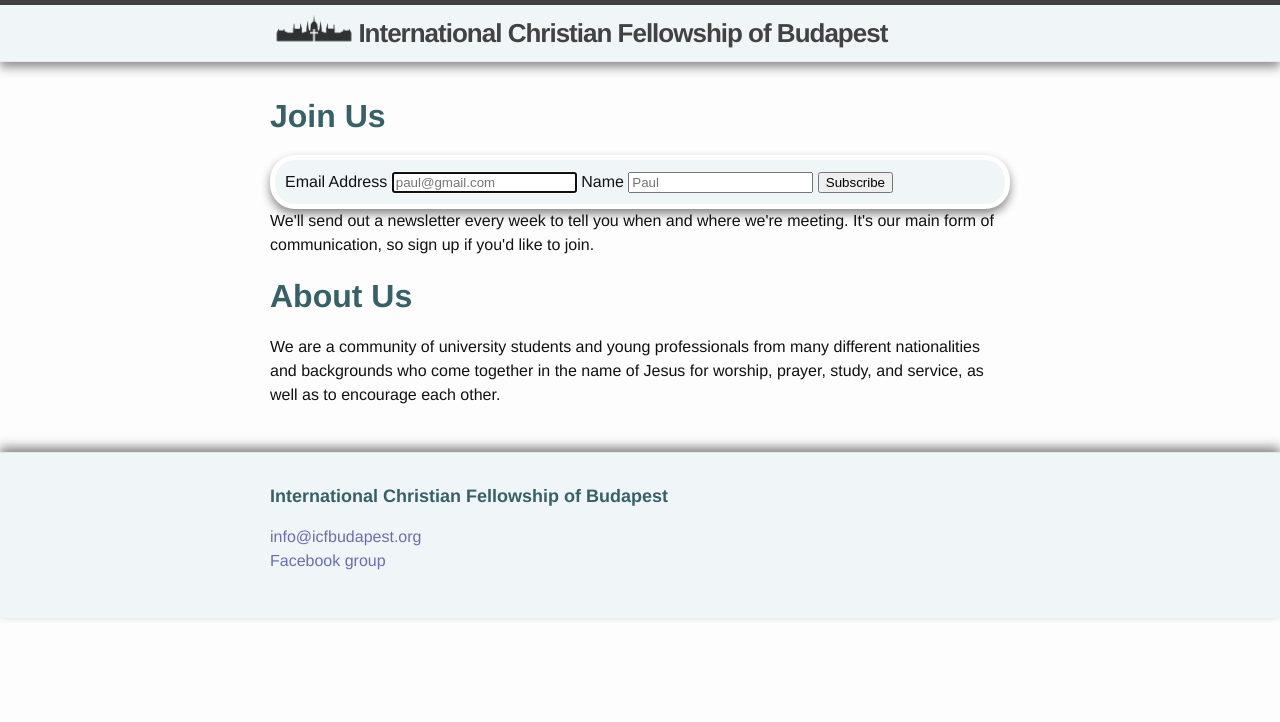
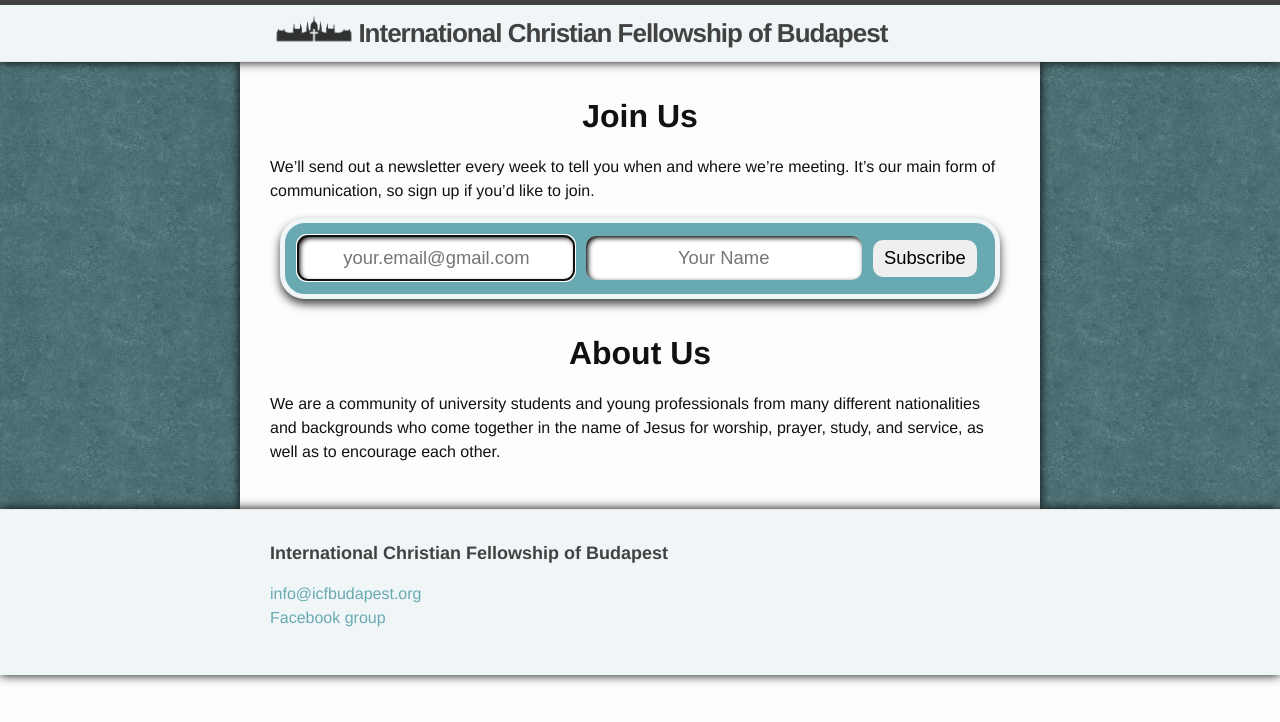
Before and after one commit to sionleroux/icfbudapest.org, a Jekyll site: the page built from icfb/index.md, in a window 1280 px wide. Shown: the top 722 px of the page. Built offline with Jekyll 4.4.1, drawn with Linux system fonts in a browser that asks for light colours.

Commit message:
Turn index file into markdown and improve styles

```diff
--- a/icfb/_includes/signup-form.html
+++ b/icfb/_includes/signup-form.html
@@ -1,9 +1,10 @@
 <form class="signup" action="//icfbudapest.us7.list-manage.com/subscribe/post?u=37ba0672f9dd1681b1fadde2c&id=dc66af2683" method="post" id="mc-embedded-subscribe-form" name="mc-embedded-subscribe-form" target="_blank">
-    <label for="mce-EMAIL">Email Address</label>
-    <input type="email" value="" name="EMAIL" class="required email" id="mce-EMAIL" required autofocus placeholder="paul@gmail.com">
+    <!-- <label for="mce-EMAIL">Email Address</label> -->
+    <input type="email" value="" name="EMAIL" class="required email"
+    id="mce-EMAIL" required autofocus placeholder="your.email@gmail.com">
 
-    <label for="mce-MMERGE3">Name</label>
-    <input type="text" value="" name="MMERGE3" id="mce-MMERGE3" placeholder="Paul">
+    <!-- <label for="mce-MMERGE3">Name</label> -->
+    <input type="text" value="" name="MMERGE3" id="mce-MMERGE3" placeholder="Your Name">
 
     <!-- real people should not fill this in and expect good things - do not remove this or risk form bot signups-->
     <div style="position: absolute; left: -5000px;" aria-hidden="true"><input type="text" name="b_37ba0672f9dd1681b1fadde2c_dc66af2683" tabindex="-1" value=""></div>
--- a/icfb/_sass/_base.scss
+++ b/icfb/_sass/_base.scss
@@ -83,9 +83,12 @@
  */
 h1, h2, h3, h4, h5, h6 {
     font-weight: $base-font-weight * 2;
-    // color: $brand-brown;
-    color: $brand-turq-dark;
-    // text-align: center;
+    text-align: center;
+
+    &.footer-heading {
+        text-align: left;
+        color: $grey-color-dark;
+    }
 }
 
 
--- a/icfb/_sass/_layout.scss
+++ b/icfb/_sass/_layout.scss
@@ -4,9 +4,9 @@
 .site-header {
     border-top: 5px solid $grey-color-dark;
     border-bottom: 1px solid $grey-color-light;
-    background-color: $brand-turq-light;
+    background-color: $brand-color-light;
     min-height: 56px;
-    box-shadow: 0px 5px 10px #888888;
+    box-shadow: 0px 0px 10px #000;
 
     // Positioning context for the mobile navigation icon
     position: relative;
@@ -107,9 +107,9 @@
  */
 .site-footer {
     border-top: 1px solid $grey-color-light;
-    background-color: $brand-turq-light;
+    background-color: $brand-color-light;
     padding: $spacing-unit 0;
-    box-shadow: 0px -5px 10px #888888;
+    box-shadow: 0px 0px 10px #000;
 }
 
 .footer-heading {
@@ -178,7 +178,14 @@
  * Page content
  */
 .page-content {
-    padding: $spacing-unit 0;
+    background: url('../img/bg.png') $brand-color-dark repeat fixed;
+
+    .wrapper {
+        padding-top: $spacing-unit;
+        padding-bottom: $spacing-unit;
+        background-color: $background-color;
+        box-shadow: 0 0 10px #000;
+    }
 }
 
 .page-heading {
--- a/icfb/css/main.scss
+++ b/icfb/css/main.scss
@@ -17,13 +17,10 @@
 
 $text-color:       #111;
 $background-color: #fdfdfd;
-$brand-color:      #696eb2;
 
-$brand-turq:       #69a9b2;
-$brand-turq-light: lighten($brand-turq, 40%);
-$brand-turq-dark: darken($brand-turq, 25%);
-
-$brand-brown:      #b39169;
+$brand-color:       #69a9b2;
+$brand-color-light: lighten($brand-color, 40%);
+$brand-color-dark: darken($brand-color, 25%);
 
 $grey-color:       #828282;
 $grey-color-light: lighten($grey-color, 40%);
@@ -59,11 +56,31 @@
         "syntax-highlighting"
 ;
 
-.signup {
-    background-color: $brand-turq-light;
-    box-shadow: 0px 5px 10px #888888;
+form.signup {
+    background-color: $brand-color;
+    box-shadow: 0px 5px 10px $grey-color-dark;
     border-radius: 25px;
-    border: 5px solid #fff;
+    border: 5px solid $brand-color-light;
     padding: 10px;
+    margin: 10px;
+    margin-bottom: 30px;
+    font-weight: 600;
     //TODO: design this to look like a bubble
+
+    input {
+        width: 39%;
+        height: 2em;
+        padding: 0.5%;
+        margin: 0.5%;
+        font-size: 115%;
+        border-radius: 10px;
+        border: 0;
+        text-align: center;
+        box-shadow: inset 2px 2px 5px #000;
+
+        &[type=submit] {
+            width: 15%;
+            box-shadow: 0 0 0 #000;
+        }
+    }
 }
--- a/icfb/index.html
+++ /dev/null
@@ -1,14 +0,0 @@
----
-layout: default
----
-
-<div class="home">
-
-    <h1>Join Us</h1>
-    {% include signup-form.html %}
-    <p>We'll send out a newsletter every week to tell you when and where we're meeting. It's our main form of communication, so sign up if you'd like to join.</p>
-
-  <h1>About Us</h1>
-  <p>{{ site.description }}</p>
-
-</div>
--- /dev/null
+++ b/icfb/index.md
@@ -0,0 +1,16 @@
+---
+layout: default
+---
+
+Join Us
+=======
+
+We'll send out a newsletter every week to tell you when and where we're meeting. It's our main form of communication, so sign up if you'd like to join.
+
+{% include signup-form.html %}
+
+
+About Us
+========
+
+{{ site.description }}
```
Also changed, not shown: icfb/favicon.ico, icfb/img/bg.png (added).
